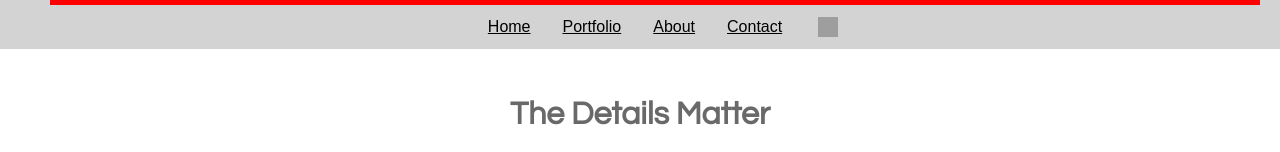
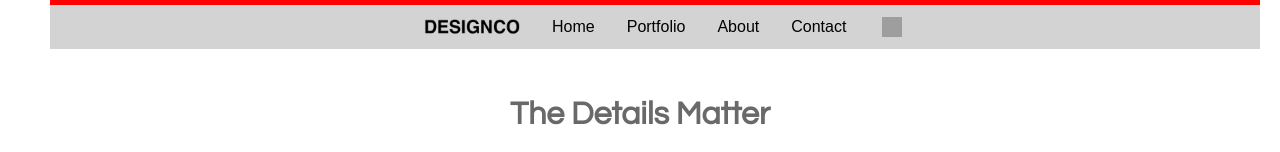
Before and after one commit to hurricanefan93/design-co, a website: page public/index.html in a window 1280 px wide. Shown: the top 152 px of the page. Drawn offline with Linux system fonts and the light colour scheme; grey boxes are pictures that could not be loaded.

Commit message:
updated nav bar

```diff
--- a/package.json
+++ b/package.json
@@ -1,7 +1,7 @@
 {
   "private": true,
   "scripts": {
-    "deploy": "surge ./public --domain design-co.garretmorales\n.surge.sh",
+    "deploy": "surge ./public --domain design-co.garretmorales.surge.sh",
     "start": "browser-sync start --server 'public' --files 'public'"
   },
   "devDependencies": {
--- a/public/index.html
+++ b/public/index.html
@@ -9,7 +9,8 @@
   <body>
     <div class="nav-container">
       <div class="topnav" id="myTopnav">
-        <a href="#home">Home</a>
+        <img class="Design" src="/images/designco-logo.png">
+        <a id="home" href="#home">Home</a>
         <a href="#portfolio">Portfolio</a>
         <a href="#about">About</a>
         <a href="#contact">Contact</a>
--- a/public/screen.css
+++ b/public/screen.css
@@ -1,5 +1,9 @@
 html {
   text-size-adjust: 100%;
+}
+.Design {
+  height: 1em;
+  padding: 14px 16px
 }
 
 .topnav {
@@ -15,6 +19,9 @@ html {
   color: #000000;
   text-align: center;
   padding: 14px 16px;
+  text-decoration: none;
+}
+
 }
 .nav-container {
   background-color: #D3D3D3;
```
Also changed, not shown: public/images/designco-logo.png (added).
